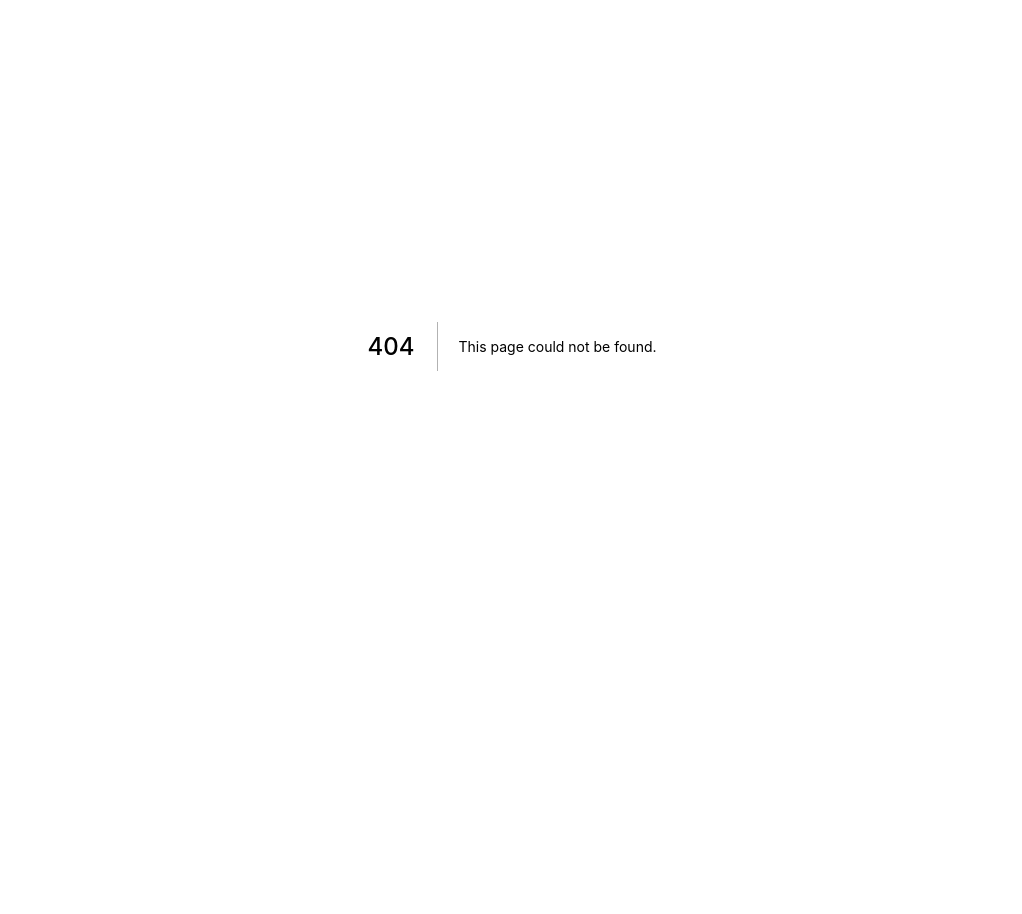
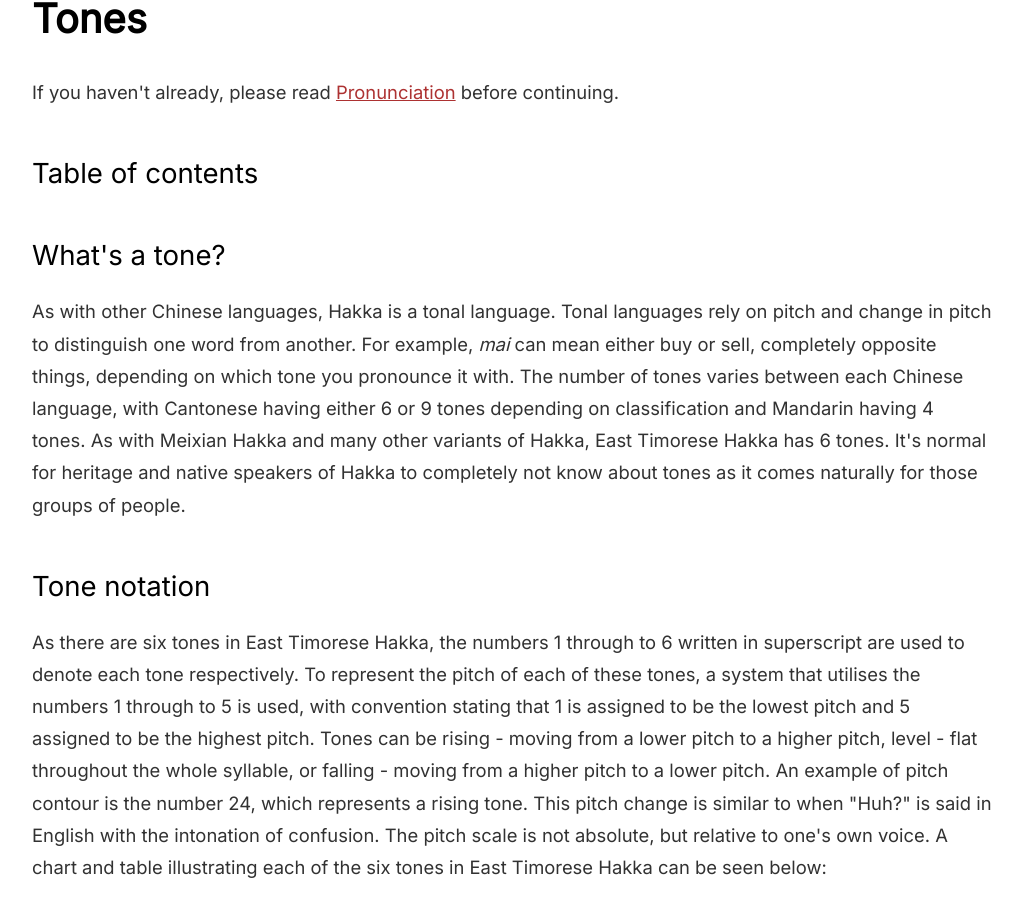
Before and after one commit to steven-lay/easttimoresehakka-dictionary-site, a Next.js app: page /tones in a window 1280 px wide. Before the commit this address had no page. Shown: the part 134-1048 px from the top of the page, without its empty margins (128-1150 px from the left). Before the commit the page ends 880 px from the top, so only its background shows below. Built offline with nearby package versions, Linux system fonts and the light colour scheme.

Commit message:
Add tones page

```diff
--- a/src/components/MDwrapper.jsx
+++ b/src/components/MDwrapper.jsx
@@ -2,7 +2,7 @@ import styled from 'styled-components'
 
 export const MDwrapper = styled.article`
   max-width: 60rem;
-  padding: 0 1rem;
+  padding: 0 1rem 2rem 1rem;
   margin: 0 auto;
   font-size: 115%;
 
@@ -41,7 +41,7 @@ export const MDwrapper = styled.article`
   }
 
   li:not(:last-child) {
-    margin-bottom: 0.75rem;
+    margin-bottom: 0.5rem;
   }
 
   strong {
@@ -51,6 +51,7 @@ export const MDwrapper = styled.article`
   table {
     border-collapse: collapse;
     width: 100%;
+    margin: 2rem 0;
   }
 
   th {
@@ -75,4 +76,8 @@ export const MDwrapper = styled.article`
       color: #ad3232;
     }
   }
+
+  a {
+    color: #ad3232;
+  }
 `
--- a/src/pages/pronunciation.mdx
+++ b/src/pages/pronunciation.mdx
@@ -1,3 +1,4 @@
+import Link from 'next/link'
 import { MDwrapper } from '../components/MDwrapper';
 import finals from '../data/finals.json'
 import initials from '../data/initials.json'
@@ -88,3 +89,7 @@ For example:
 
 - **i^3^** is written as **yi^3^**
 - **iap^6^** is written as **yap^6^**
+
+## Onto tones!
+
+Next, let's move onto learning about <Link href="/tones">Tones.</Link>
--- /dev/null
+++ b/src/pages/tones.mdx
@@ -0,0 +1,78 @@
+import Link from 'next/link'
+import { MDwrapper } from '../components/MDwrapper';
+
+export default function Layout({children}) {
+  return <MDwrapper>{children}</MDwrapper>;
+}
+
+# Tones
+
+If you haven't already, please read <Link href="/pronunciation">Pronunciation</Link> before continuing.
+
+## Table of contents
+
+## What's a tone?
+
+As with other Chinese languages, Hakka is a tonal language. Tonal languages
+rely on pitch and change in pitch to distinguish one word from another. For
+example, *mai* can mean either buy or sell, completely opposite things,
+depending on which tone you pronounce it with. The number of tones varies
+between each Chinese language, with Cantonese having either 6 or 9 tones
+depending on classification and Mandarin having 4 tones. As with Meixian Hakka
+and many other variants of Hakka, East Timorese Hakka has 6 tones. It's normal
+for heritage and native speakers of Hakka to completely not know about tones as
+it comes naturally for those groups of people.
+
+## Tone notation
+
+As there are six tones in East Timorese Hakka, the numbers 1 through to 6
+written in superscript are used to denote each tone respectively. To represent
+the pitch of each of these tones, a system that utilises the numbers 1
+through to 5 is used, with convention stating that 1 is assigned to be the
+lowest pitch and 5 assigned to be the highest pitch. Tones can be rising -
+moving from a lower pitch to a higher pitch, level - flat throughout the whole
+syllable, or falling - moving from a higher pitch to a lower pitch.
+An example of pitch contour is the number 24, which represents a rising tone.
+This pitch change is similar to when "Huh?" is said in English with the
+intonation of confusion. The pitch scale is not absolute, but relative to one's
+own voice. A chart and table illustrating each of the six tones in East Timorese
+Hakka can be seen below:
+
+| Tone number | Tone contour |   Description   |
+|-----------|------------|---------------|
+| 1      | 33           | Mid flat        |
+| 2      | 11           | Low flat        |
+| 3      | 31           | Mid falling     |
+| 4      | 55           | High flat       |
+| 5      | 21           | Mid-Low falling |
+| 6      | 33           | Mid flat        |
+
+### Description of the tones
+
+- **First tone** - flat and pronounced at the middle of the voice range
+- **Second tone** - also flat, but is pronounced at the lower end of the voice range
+- **Third tone** - is classified as mid falling: that is, it begins from the middle
+  of the voice range and dips to the lowest level
+- **Fourth tone** - flat, but pronounced at the highest end of the voice range
+- **Fifth tone** - low-mid falling: it starts lower than the third tone and then
+  ends at the lowest point of the voice range
+- **Sixth tone** - pitch is identical to first tone's except the duration is shorter
+
+## Tone Sandhi
+
+Think tones aren't complex enough? Well there is also a phenomonon known as Tone
+Sandhi. Tone Sandhi is a phenomenon where a tone of a syllable can change based
+on the tones of adjacent words. By convention, Tone Sandhi is not shown and the
+rules must be memorised in order to speak Hakka correctly. Luckily, there are
+only two Tone Sandhi rules in East Timorese Hakka. In both instances, the first
+tone changes from a mid flat tone to a rising tone (with tone contour 24) when
+followed by a falling tone - i.e. tone 3 and 5. Tone Sandhi rules must be
+followed to sound more fluent and natural. Recorded voice samples can be played
+on the following table so the difference can be more easily heard:
+
+|       Word      | Without Tone Sandhi | With Tone Sandhi |
+|---------------|-------------------|--------------------|
+| 雞肉 Chicken    | Click here          | Click here       |
+| 今晡日 Today    | Click here          | Click here       |
+| 冷水 Cold Water | Click here          | Click here       |
+| 香港 Hong Kong  | Click here          | Click here       |
```
